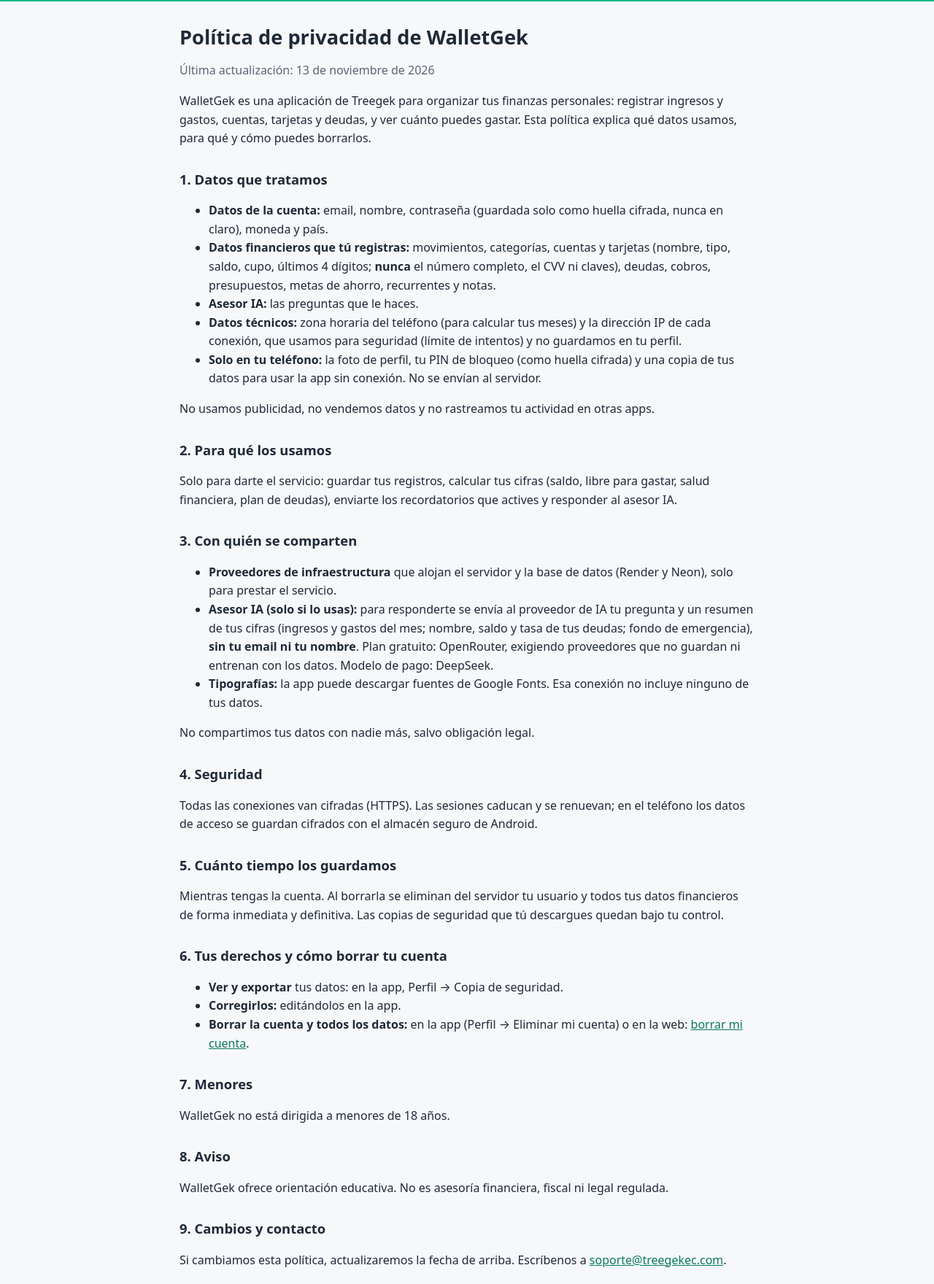
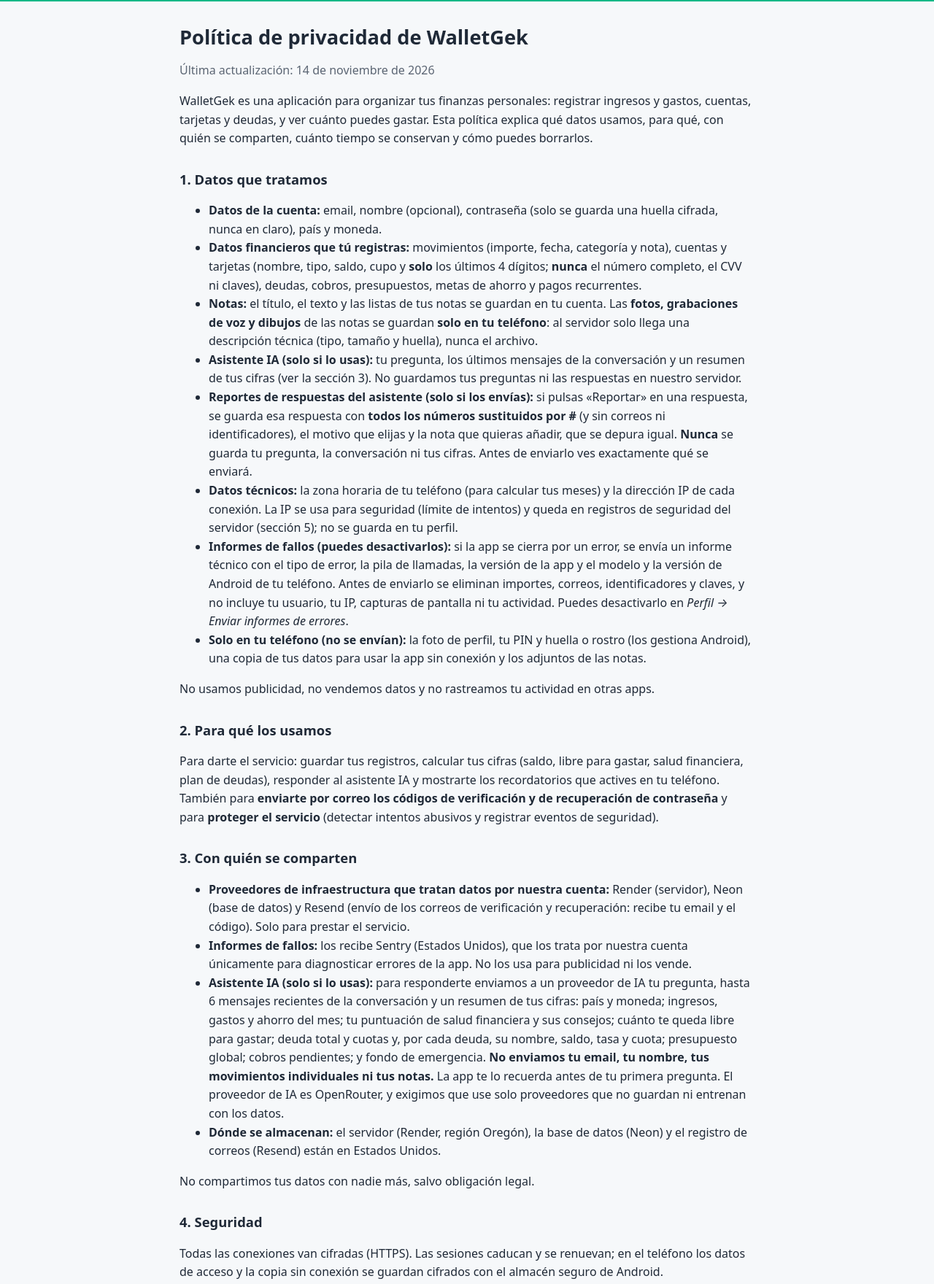
Before and after one commit to fmlopezalv-create/treegek-web, a plain HTML site: page walletgek/privacidad.html in a window 1280 px wide. Shown: the part 100-1860 px from the top of the page at 73% size. Drawn offline with Linux system fonts and the light colour scheme.

Commit message:
walletgek: política de privacidad igual a la vigente (14-nov-2026)
Añade Sentry (informes de fallos), la sección "Permisos de la app" y el
responsable del tratamiento; quita la mención a Google Fonts (las
tipografías van incluidas en la app). Texto copiado de
walletgek-api.onrender.com/privacidad.

Co-Authored-By: Claude Opus 5.5 <noreply@anthropic.com>

```diff
--- a/walletgek/privacidad.html
+++ b/walletgek/privacidad.html
@@ -10,47 +10,86 @@
 <header class="site"><div class="wrap"><div><a class="brand" href="/walletgek/">WalletGek</a><p>Política de privacidad</p></div></div></header>
 <main>
 <h1>Política de privacidad de WalletGek</h1>
-<p class="muted">Última actualización: 13 de noviembre de 2026</p>
-<p>WalletGek es una aplicación de Treegek para organizar tus finanzas personales: registrar ingresos y gastos,
-cuentas, tarjetas y deudas, y ver cuánto puedes gastar. Esta política explica qué datos usamos, para qué y
-cómo puedes borrarlos.</p>
+<p class="muted">Última actualización: 14 de noviembre de 2026</p>
+<p>WalletGek es una aplicación para organizar tus finanzas personales: registrar ingresos y gastos,
+cuentas, tarjetas y deudas, y ver cuánto puedes gastar. Esta política explica qué datos usamos, para qué,
+con quién se comparten, cuánto tiempo se conservan y cómo puedes borrarlos.</p>
 
 <h2>1. Datos que tratamos</h2>
 <ul>
-  <li><b>Datos de la cuenta:</b> email, nombre, contraseña (guardada solo como huella cifrada, nunca en claro), moneda y país.</li>
-  <li><b>Datos financieros que tú registras:</b> movimientos, categorías, cuentas y tarjetas (nombre, tipo, saldo,
-  cupo, últimos 4 dígitos; <b>nunca</b> el número completo, el CVV ni claves), deudas, cobros, presupuestos,
-  metas de ahorro, recurrentes y notas.</li>
-  <li><b>Asesor IA:</b> las preguntas que le haces.</li>
-  <li><b>Datos técnicos:</b> zona horaria del teléfono (para calcular tus meses) y la dirección IP de cada conexión,
-  que usamos para seguridad (límite de intentos) y no guardamos en tu perfil.</li>
-  <li><b>Solo en tu teléfono:</b> la foto de perfil, tu PIN de bloqueo (como huella cifrada) y una copia de tus
-  datos para usar la app sin conexión. No se envían al servidor.</li>
+  <li><b>Datos de la cuenta:</b> email, nombre (opcional), contraseña (solo se guarda una huella cifrada, nunca en claro),
+  país y moneda.</li>
+  <li><b>Datos financieros que tú registras:</b> movimientos (importe, fecha, categoría y nota), cuentas y tarjetas
+  (nombre, tipo, saldo, cupo y <b>solo</b> los últimos 4 dígitos; <b>nunca</b> el número completo, el CVV ni claves),
+  deudas, cobros, presupuestos, metas de ahorro y pagos recurrentes.</li>
+  <li><b>Notas:</b> el título, el texto y las listas de tus notas se guardan en tu cuenta. Las <b>fotos, grabaciones
+  de voz y dibujos</b> de las notas se guardan <b>solo en tu teléfono</b>: al servidor solo llega una descripción
+  técnica (tipo, tamaño y huella), nunca el archivo.</li>
+  <li><b>Asistente IA (solo si lo usas):</b> tu pregunta, los últimos mensajes de la conversación y un resumen de tus
+  cifras (ver la sección 3). No guardamos tus preguntas ni las respuestas en nuestro servidor.</li>
+  <li><b>Reportes de respuestas del asistente (solo si los envías):</b> si pulsas «Reportar» en una respuesta, se
+  guarda esa respuesta con <b>todos los números sustituidos por #</b> (y sin correos ni identificadores), el motivo que
+  elijas y la nota que quieras añadir, que se depura igual. <b>Nunca</b> se guarda tu pregunta, la conversación ni tus
+  cifras. Antes de enviarlo ves exactamente qué se enviará.</li>
+  <li><b>Datos técnicos:</b> la zona horaria de tu teléfono (para calcular tus meses) y la dirección IP de cada
+  conexión. La IP se usa para seguridad (límite de intentos) y queda en registros de seguridad del servidor
+  (sección 5); no se guarda en tu perfil.</li>
+  <li><b>Informes de fallos (puedes desactivarlos):</b> si la app se cierra por un error, se envía un informe técnico
+  con el tipo de error, la pila de llamadas, la versión de la app y el modelo y la versión de Android de tu teléfono.
+  Antes de enviarlo se eliminan importes, correos, identificadores y claves, y no incluye tu usuario, tu IP, capturas
+  de pantalla ni tu actividad. Puedes desactivarlo en <i>Perfil → Enviar informes de errores</i>.</li>
+  <li><b>Solo en tu teléfono (no se envían):</b> la foto de perfil, tu PIN y huella o rostro (los gestiona Android),
+  una copia de tus datos para usar la app sin conexión y los adjuntos de las notas.</li>
 </ul>
 <p>No usamos publicidad, no vendemos datos y no rastreamos tu actividad en otras apps.</p>
 
 <h2>2. Para qué los usamos</h2>
-<p>Solo para darte el servicio: guardar tus registros, calcular tus cifras (saldo, libre para gastar, salud
-financiera, plan de deudas), enviarte los recordatorios que actives y responder al asesor IA.</p>
+<p>Para darte el servicio: guardar tus registros, calcular tus cifras (saldo, libre para gastar, salud financiera,
+plan de deudas), responder al asistente IA y mostrarte los recordatorios que actives en tu teléfono. También para
+<b>enviarte por correo los códigos de verificación y de recuperación de contraseña</b> y para <b>proteger el
+servicio</b> (detectar intentos abusivos y registrar eventos de seguridad).</p>
 
 <h2>3. Con quién se comparten</h2>
 <ul>
-  <li><b>Proveedores de infraestructura</b> que alojan el servidor y la base de datos (Render y Neon), solo para
+  <li><b>Proveedores de infraestructura que tratan datos por nuestra cuenta:</b> Render (servidor), Neon (base de
+  datos) y Resend (envío de los correos de verificación y recuperación: recibe tu email y el código). Solo para
   prestar el servicio.</li>
-  <li><b>Asesor IA (solo si lo usas):</b> para responderte se envía al proveedor de IA tu pregunta y un resumen de tus
-  cifras (ingresos y gastos del mes; nombre, saldo y tasa de tus deudas; fondo de emergencia), <b>sin tu email ni tu nombre</b>.
-  Plan gratuito: OpenRouter, exigiendo proveedores que no guardan ni entrenan con los datos. Modelo de pago: DeepSeek.</li>
-  <li><b>Tipografías:</b> la app puede descargar fuentes de Google Fonts. Esa conexión no incluye ninguno de tus datos.</li>
+  <li><b>Informes de fallos:</b> los recibe Sentry (Estados Unidos), que los trata por nuestra cuenta únicamente para
+  diagnosticar errores de la app. No los usa para publicidad ni los vende.</li>
+  <li><b>Asistente IA (solo si lo usas):</b> para responderte enviamos a un proveedor de IA tu pregunta, hasta 6 mensajes
+  recientes de la conversación y un resumen de tus cifras: país y moneda; ingresos, gastos y ahorro del mes; tu
+  puntuación de salud financiera y sus consejos; cuánto te queda libre para gastar; deuda total y cuotas y, por cada
+  deuda, su nombre, saldo, tasa y cuota; presupuesto global; cobros pendientes; y fondo de emergencia.
+  <b>No enviamos tu email, tu nombre, tus movimientos individuales ni tus notas.</b> La app te lo recuerda antes de tu
+  primera pregunta.
+    El proveedor de IA es OpenRouter, y exigimos que use solo proveedores que no guardan ni entrenan con los datos.
+  </li>
+  <li><b>Dónde se almacenan:</b> el servidor (Render, región Oregón), la base de datos (Neon) y el registro de correos (Resend) están en Estados Unidos.</li>
 </ul>
 <p>No compartimos tus datos con nadie más, salvo obligación legal.</p>
 
 <h2>4. Seguridad</h2>
-<p>Todas las conexiones van cifradas (HTTPS). Las sesiones caducan y se renuevan; en el teléfono los datos de
-acceso se guardan cifrados con el almacén seguro de Android.</p>
+<p>Todas las conexiones van cifradas (HTTPS). Las sesiones caducan y se renuevan; en el teléfono los datos de acceso
+y la copia sin conexión se guardan cifrados con el almacén seguro de Android.</p>
 
 <h2>5. Cuánto tiempo los guardamos</h2>
-<p>Mientras tengas la cuenta. Al borrarla se eliminan del servidor tu usuario y todos tus datos financieros de
-forma inmediata y definitiva. Las copias de seguridad que tú descargues quedan bajo tu control.</p>
+<ul>
+  <li><b>Mientras tengas la cuenta.</b> Al borrarla, tu usuario y todos tus datos se eliminan de la base de datos
+  <b>de inmediato y de forma definitiva</b>.</li>
+  <li><b>Excepciones por seguridad.</b> Pueden permanecer durante un tiempo limitado: (a) la ventana de recuperación de
+  la base de datos del proveedor, hasta <b>6 horas</b>; (b) los registros de seguridad del servidor (identificador de
+  usuario, huella corta del correo, IP y tipo de evento; sin contraseñas, tokens ni importes), por un máximo de
+  <b>30 días</b>; y (c) el registro de envío de correos, que incluye tu email y el código enviado, durante
+  <b>30 días</b>. Los usamos solo para seguridad y prevención de fraude. Los avisos de seguridad graves pueden
+  enviarse además a quien administra el servicio.</li>
+  <li><b>Informes de fallos.</b> No llevan tu usuario ni tu IP, por lo que no se pueden asociar a tu cuenta y no se
+  borran con ella; Sentry los elimina automáticamente a los <b>30 días</b>. Puedes dejar de enviarlos en cualquier
+  momento desde Perfil.</li>
+  <li><b>Reportes de respuestas del asistente.</b> Se guardan <b>30 días</b> y se eliminan automáticamente; también se
+  borran al eliminar tu cuenta. Los usamos solo para mejorar el filtrado y la seguridad del asistente.</li>
+  <li>Lo que hayas enviado al asistente IA se rige por las condiciones del proveedor indicado en la sección 3.</li>
+  <li>Las copias de seguridad que tú descargues quedan bajo tu control.</li>
+</ul>
 
 <h2>6. Tus derechos y cómo borrar tu cuenta</h2>
 <ul>
@@ -60,15 +99,23 @@ forma inmediata y definitiva. Las copias de seguridad que tú descargues quedan
   <a href="/walletgek/borrar-cuenta.html">borrar mi cuenta</a>.</li>
 </ul>
 
-<h2>7. Menores</h2>
+<h2>7. Permisos de la app</h2>
+<ul>
+  <li><b>Micrófono:</b> solo para grabar notas de voz; el audio se queda en tu teléfono.</li>
+  <li><b>Notificaciones y arranque del teléfono:</b> para mostrarte los recordatorios que actives (se generan en tu
+  teléfono).</li>
+  <li><b>Huella o rostro:</b> solo para desbloquear la app; no recibimos esos datos.</li>
+</ul>
+
+<h2>8. Menores</h2>
 <p>WalletGek no está dirigida a menores de 18 años.</p>
 
-<h2>8. Aviso</h2>
+<h2>9. Aviso</h2>
 <p>WalletGek ofrece orientación educativa. No es asesoría financiera, fiscal ni legal regulada.</p>
+<p>Responsable del tratamiento: Felipe López (TREEGEK), Ecuador. Contacto: soporte@treegekec.com</p>
 
-<h2>9. Cambios y contacto</h2>
-<p>Si cambiamos esta política, actualizaremos la fecha de arriba. Escríbenos a
-<a href="mailto:soporte@treegekec.com">soporte@treegekec.com</a>.</p>
+<h2>10. Cambios y contacto</h2>
+<p>Si cambiamos esta política, actualizaremos la fecha de arriba. Escríbenos a <a href="mailto:soporte@treegekec.com">soporte@treegekec.com</a>.</p>
 </main>
 <footer class="site"><div class="wrap">
   <a href="/walletgek/">WalletGek</a>
```
